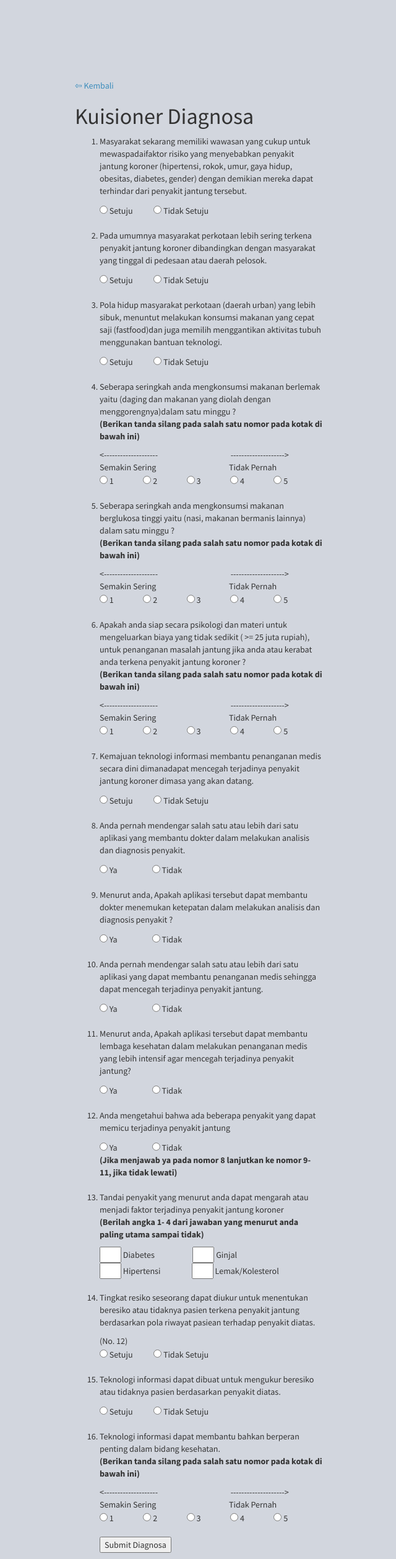
After one commit to CSBinusInternational/ImCareProject, a PHP site: page /view/pertanyaandiagnosa.php in a window 1280 px wide. The commit adds this page. Shown: the whole page at 62% size, without its empty margins (319-959 px from the left). Run offline with PHP 8.4, Linux system fonts and the light colour scheme; some libraries are stand-ins or nearby versions.

Commit message:
add penyakit by rumah sakit, pertanyaan diagnosa feature

```diff
--- /dev/null
+++ b/view/pertanyaandiagnosa.php
@@ -0,0 +1,196 @@
+<?php
+
+?>
+<!DOCTYPE html>
+<html>
+  <head>
+    <meta charset="utf-8">
+    <meta http-equiv="X-UA-Compatible" content="IE=edge">
+    <title>AdminLTE 2 | Lockscreen</title>
+    <!-- Tell the browser to be responsive to screen width -->
+    <meta content="width=device-width, initial-scale=1, maximum-scale=1, user-scalable=no" name="viewport">
+    <!-- Bootstrap 3.3.5 -->
+    <link rel="stylesheet" href="../bootstrap/css/bootstrap.min.css">
+    <!-- Font Awesome -->
+    <link rel="stylesheet" href="https://maxcdn.bootstrapcdn.com/font-awesome/4.4.0/css/font-awesome.min.css">
+    <!-- Ionicons -->
+    <link rel="stylesheet" href="https://code.ionicframework.com/ionicons/2.0.1/css/ionicons.min.css">
+    <!-- Theme style -->
+    <link rel="stylesheet" href="../dist/css/AdminLTE.min.css">
+
+    <!-- HTML5 Shim and Respond.js IE8 support of HTML5 elements and media queries -->
+    <!-- WARNING: Respond.js doesn't work if you view the page via file:// -->
+    <!--[if lt IE 9]>
+        <script src="https://oss.maxcdn.com/html5shiv/3.7.3/html5shiv.min.js"></script>
+        <script src="https://oss.maxcdn.com/respond/1.4.2/respond.min.js"></script>
+    <![endif]-->
+  </head>
+  <body class="hold-transition lockscreen">
+    <!-- Automatic element centering -->
+    <div class="lockscreen-wrapper">
+        <a href="../index.php">⇦ Kembali</a>
+        <h1>Kuisioner Diagnosa</h1>
+<ol>
+    <li>
+        <p>Masyarakat sekarang memiliki wawasan yang cukup untuk mewaspadaifaktor risiko yang menyebabkan penyakit jantung koroner (hipertensi, rokok, umur, gaya hidup, obesitas, diabetes, gender) dengan demikian mereka dapat terhindar dari penyakit jantung tersebut.</p>
+        <input type="radio" name="p1"> Setuju &emsp;&emsp;
+        <input type="radio" name="p1"> Tidak Setuju
+        <br><br>
+    </li>
+    <li>
+        <p>Pada umumnya masyarakat perkotaan lebih sering terkena penyakit jantung koroner dibandingkan dengan masyarakat yang tinggal di pedesaan atau daerah pelosok.</p>
+        <input type="radio" name="p2"> Setuju &emsp;&emsp;
+        <input type="radio" name="p2"> Tidak Setuju
+        <br><br>
+    </li>
+    <li>
+        <p>Pola hidup masyarakat perkotaan (daerah urban) yang lebih sibuk, menuntut melakukan konsumsi makanan yang cepat saji (fastfood)dan juga memilih menggantikan aktivitas tubuh menggunakan bantuan teknologi.</p>
+        <input type="radio" name="p3"> Setuju &emsp;&emsp;
+        <input type="radio" name="p3"> Tidak Setuju
+        <br><br>
+    </li>
+
+    <li>
+        <p>Seberapa seringkah anda mengkonsumsi makanan berlemak yaitu (daging dan makanan yang diolah dengan menggorengnya)dalam satu minggu ?
+            <br>
+            <b>(Berikan tanda silang pada salah satu nomor pada kotak di bawah ini)</b>
+        </p>
+        <-------------------- &emsp;&emsp;&emsp;&emsp;&emsp;&emsp;&emsp;&emsp; --------------------> <br>
+        Semakin Sering        &emsp;&emsp;&emsp;&emsp;&emsp;&emsp;&emsp;&emsp; Tidak Pernah <br>
+        <input type="radio" name="p4"> 1 &emsp;&emsp;&emsp;
+        <input type="radio" name="p4"> 2 &emsp;&emsp;&emsp;
+        <input type="radio" name="p4"> 3 &emsp;&emsp;&emsp;
+        <input type="radio" name="p4"> 4 &emsp;&emsp;&emsp;
+        <input type="radio" name="p4"> 5
+        <br><br>
+    </li>
+
+    <li>
+        <p>Seberapa seringkah anda mengkonsumsi makanan berglukosa tinggi yaitu (nasi, makanan bermanis lainnya) dalam satu minggu ?
+            <br>
+            <b>(Berikan tanda silang pada salah satu nomor pada kotak di bawah ini)</b>
+        </p>
+        <-------------------- &emsp;&emsp;&emsp;&emsp;&emsp;&emsp;&emsp;&emsp; --------------------> <br>
+        Semakin Sering        &emsp;&emsp;&emsp;&emsp;&emsp;&emsp;&emsp;&emsp; Tidak Pernah <br>
+        <input type="radio" name="p5"> 1 &emsp;&emsp;&emsp;
+        <input type="radio" name="p5"> 2 &emsp;&emsp;&emsp;
+        <input type="radio" name="p5"> 3 &emsp;&emsp;&emsp;
+        <input type="radio" name="p5"> 4 &emsp;&emsp;&emsp;
+        <input type="radio" name="p5"> 5
+        <br><br>
+    </li>
+
+    <li>
+        <p>Apakah anda siap secara psikologi dan materi untuk mengeluarkan biaya yang tidak sedikit ( >= 25 juta rupiah), untuk penanganan masalah jantung jika anda atau kerabat anda terkena penyakit jantung koroner ?
+            <br>
+            <b>(Berikan tanda silang pada salah satu nomor pada kotak di bawah ini)</b>
+        </p>
+        <-------------------- &emsp;&emsp;&emsp;&emsp;&emsp;&emsp;&emsp;&emsp; --------------------> <br>
+        Semakin Sering        &emsp;&emsp;&emsp;&emsp;&emsp;&emsp;&emsp;&emsp; Tidak Pernah <br>
+        <input type="radio" name="p6"> 1 &emsp;&emsp;&emsp;
+        <input type="radio" name="p6"> 2 &emsp;&emsp;&emsp;
+        <input type="radio" name="p6"> 3 &emsp;&emsp;&emsp;
+        <input type="radio" name="p6"> 4 &emsp;&emsp;&emsp;
+        <input type="radio" name="p6"> 5
+        <br><br>
+    </li>
+
+    <li>
+        <p>Kemajuan teknologi informasi membantu penanganan medis secara dini dimanadapat mencegah terjadinya penyakit jantung koroner dimasa yang akan datang.</p>
+        <input type="radio" name="p7"> Setuju &emsp;&emsp;
+        <input type="radio" name="p7"> Tidak Setuju
+        <br><br>
+    </li>
+
+    <li>
+        <p>Anda pernah mendengar salah satu atau lebih dari satu aplikasi yang membantu dokter dalam melakukan analisis dan diagnosis penyakit.</p>
+        <input type="radio" name="p8"> Ya &emsp;&emsp;&emsp;&nbsp;&nbsp;&nbsp;
+        <input type="radio" name="p8"> Tidak
+        <br><br>
+    </li>
+
+    <li>
+        <p>Menurut anda, Apakah aplikasi tersebut dapat membantu dokter menemukan ketepatan dalam melakukan analisis dan diagnosis penyakit ?</p>
+        <input type="radio" name="p9"> Ya &emsp;&emsp;&emsp;&nbsp;&nbsp;&nbsp;
+        <input type="radio" name="p9"> Tidak
+        <br><br>
+    </li>
+
+    <li>
+        <p>Anda pernah mendengar salah satu atau lebih dari satu aplikasi yang dapat membantu penanganan medis sehingga dapat mencegah terjadinya penyakit jantung.</p>
+        <input type="radio" name="p10"> Ya &emsp;&emsp;&emsp;&nbsp;&nbsp;&nbsp;
+        <input type="radio" name="p10"> Tidak
+        <br><br>
+    </li>
+
+    <li>
+        <p>Menurut anda, Apakah aplikasi tersebut dapat membantu lembaga kesehatan dalam melakukan penanganan medis yang lebih intensif agar mencegah terjadinya penyakit jantung?</p>
+        <input type="radio" name="p11"> Ya &emsp;&emsp;&emsp;&nbsp;&nbsp;&nbsp;
+        <input type="radio" name="p11"> Tidak
+        <br><br>
+    </li>
+
+    <li>
+        <p>Anda mengetahui bahwa ada beberapa penyakit yang dapat memicu terjadinya penyakit jantung</p>
+        <input type="radio" name="p12"> Ya &emsp;&emsp;&emsp;&nbsp;&nbsp;&nbsp;
+        <input type="radio" name="p12"> Tidak <br>
+        <b>(Jika menjawab ya pada nomor 8 lanjutkan ke nomor 9-11, jika tidak lewati)</b>
+        <br><br>
+    </li>
+
+    <li>
+        <p>Tandai penyakit yang menurut anda dapat mengarah atau menjadi faktor terjadinya penyakit jantung koroner
+            <br>
+            <b>(Berilah angka 1- 4 dari jawaban yang menurut anda paling utama sampai tidak)</b>
+        </p>
+
+        <input type="number" style="width:35px;" name="p13"> Diabetes &emsp;&emsp;&emsp;&emsp;
+        <input type="number" style="width:35px;" name="p13"> Ginjal <br>
+        <input type="number" style="width:35px;" name="p13"> Hipertensi &emsp;&emsp;&emsp;&nbsp;
+        <input type="number" style="width:35px;" name="p13"> Lemak/Kolesterol
+        <br><br>
+    </li>
+
+    <li>
+        <p>
+            Tingkat resiko seseorang dapat diukur untuk menentukan beresiko atau tidaknya pasien terkena penyakit jantung berdasarkan pola riwayat pasiean terhadap penyakit diatas.
+        </p>
+        (No. 12)<br>
+        <input type="radio" name="p3"> Setuju &emsp;&emsp;
+        <input type="radio" name="p3"> Tidak Setuju
+        <br><br>
+    </li>
+
+    <li>
+        <p>
+            Teknologi informasi dapat dibuat untuk mengukur beresiko atau tidaknya pasien berdasarkan penyakit diatas.
+        </p>
+        <input type="radio" name="p3"> Setuju &emsp;&emsp;
+        <input type="radio" name="p3"> Tidak Setuju
+        <br><br>
+    </li>
+
+    <li>
+        <p>Teknologi informasi dapat membantu bahkan berperan penting dalam bidang kesehatan.
+            <br>
+            <b>(Berikan tanda silang pada salah satu nomor pada kotak di bawah ini)</b>
+        </p>
+        <-------------------- &emsp;&emsp;&emsp;&emsp;&emsp;&emsp;&emsp;&emsp; --------------------> <br>
+        Semakin Sering        &emsp;&emsp;&emsp;&emsp;&emsp;&emsp;&emsp;&emsp; Tidak Pernah <br>
+        <input type="radio" name="p5"> 1 &emsp;&emsp;&emsp;
+        <input type="radio" name="p5"> 2 &emsp;&emsp;&emsp;
+        <input type="radio" name="p5"> 3 &emsp;&emsp;&emsp;
+        <input type="radio" name="p5"> 4 &emsp;&emsp;&emsp;
+        <input type="radio" name="p5"> 5
+        <br><br>
+    </li>
+    <input type='submit' value="Submit Diagnosa"/>
+</ol>
+        </div><!-- /.center -->
+
+    <!-- jQuery 2.1.4 -->
+    <script src="../plugins/jQuery/jQuery-2.1.4.min.js"></script>
+    <!-- Bootstrap 3.3.5 -->
+    <script src="../bootstrap/js/bootstrap.min.js"></script>
+  </body>
+</html>
```
Also changed, not shown: index.php (+8 -2 lines), view/penyakitrumahsakit.php (added, +55 -0 lines).
